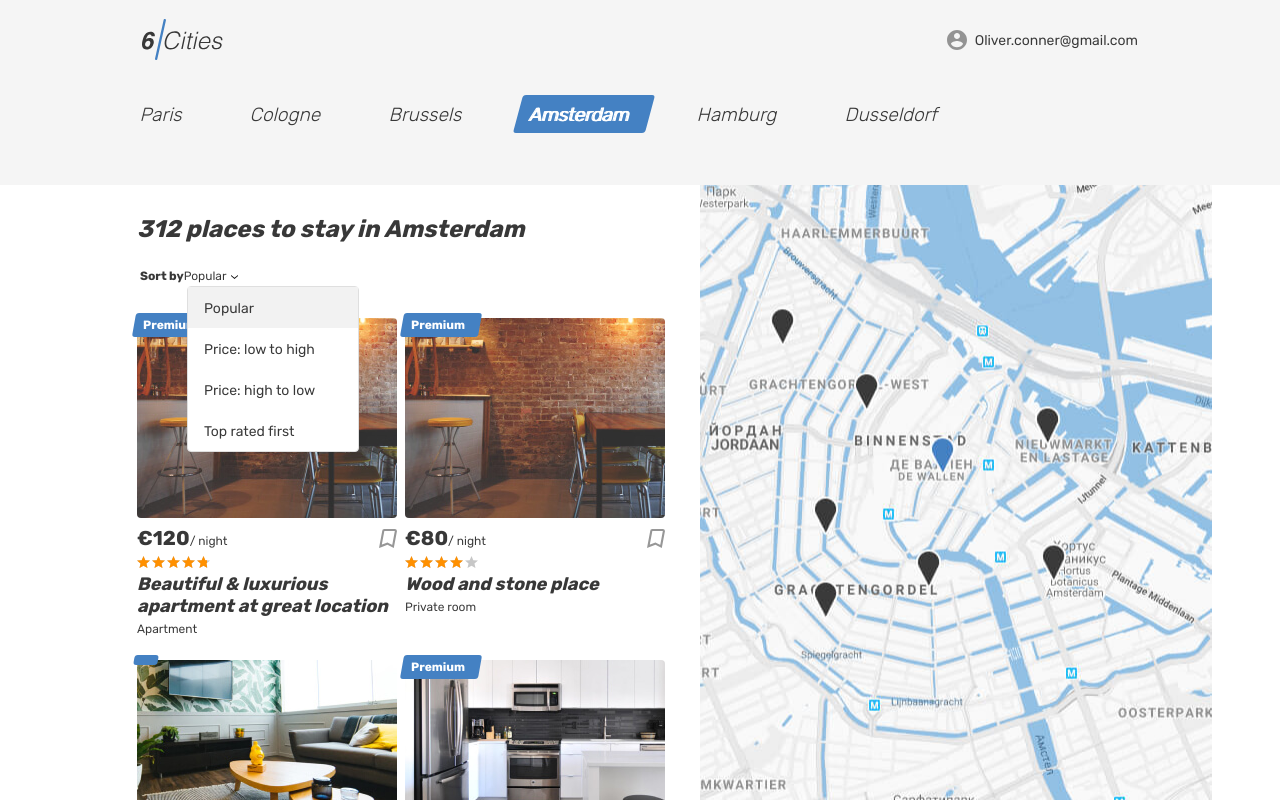
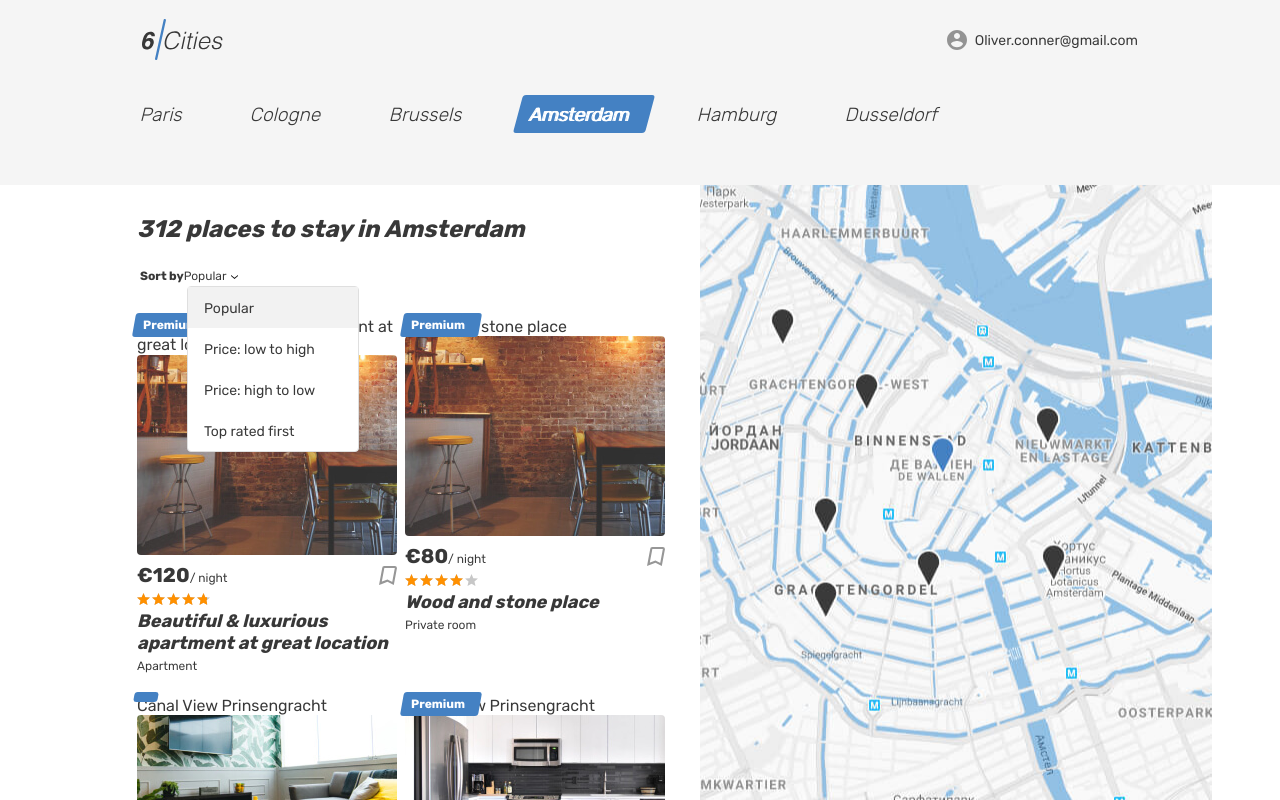
Before and after one commit to natalka77712/507023-six-cities-7, a React (Create React App) app in the folder project/: page / in a window 1280 px wide. Built offline with nearby package versions, Linux system fonts and the light colour scheme.

Commit message:
Вносит правки в соответствии с замечаниями

```diff
--- a/project/src/components/card/card.jsx
+++ b/project/src/components/card/card.jsx
@@ -1,25 +1,27 @@
 import React from 'react';
 import cardProp from './card.prop.js';
 import {Link} from 'react-router-dom';
+import PropTypes from 'prop-types';
 
 function Card (props)  {
-  const {offer} = props;
+  const {offer, onCardMouseOver} = props;
   const {title, imgPreview, price, rating, type, isPremium, id} = offer;
   const image = imgPreview[0];
 
-  const countRating = (rate) =>  `${rate / 5 * 100}%`;
+
+  const countRating = (rate) => `${rate / 5 * 100}%`;
 
   return (
-    <article className="cities__place-card place-card">
+    <article className="cities__place-card place-card" onMouseOver={onCardMouseOver}>
       <div className="place-card__mark">
         {isPremium && (
           <span>Premium</span>
         )}
       </div>
       <div className="cities__image-wrapper place-card__image-wrapper">
-        <a href="/some/valid/uri">
+        <Link to={`/offer/${id}`}>{title}
           <img className="place-card__image" src={image} width="260" height="200" alt="Place"/>
-        </a>
+        </Link>
       </div>
       <div className="place-card__info">
         <div className="place-card__price-wrapper">
@@ -51,6 +53,7 @@ function Card (props)  {
 
 Card.propTypes = {
   offer: cardProp,
+  onCardMouseOver: PropTypes.func
 };
 
 export default Card;
--- a/project/src/components/cardlist/card-list.jsx
+++ b/project/src/components/cardlist/card-list.jsx
@@ -6,16 +6,16 @@ import PropTypes from 'prop-types';
 function CardList (props) {
   const {offers} = props;
 
-  const [, setCardActive] = useState(offers[0]);
+  const [, setCardActive] = useState(offers.id);
 
-  const handleCardMouseOver = (offer) => {
-    setCardActive(offer);
+  const handleCardMouseOver = (id) => {
+    setCardActive(id);
   };
 
   return (
     <div className="cities__places-list places__list tabs__content">
       {
-        offers.map((offer) => <Card offer={offer} handleCardMouseOver={handleCardMouseOver} key={offer.id} />,
+        offers.map((offer) => <Card offer={offer} onCardMouseOver={() => handleCardMouseOver(offer.id)} key={offer.id} />,
         )
       }
     </div>
@@ -26,6 +26,7 @@ CardList.propTypes = {
   offers: PropTypes.arrayOf(
     cardProp,
   ).isRequired,
+  onCardMouseOver: PropTypes.func
 };
 
 
--- a/project/src/components/favorites/favorites.jsx
+++ b/project/src/components/favorites/favorites.jsx
@@ -1,25 +1,21 @@
 import React from 'react';
-import Header from '../header/header';
-import Footer from '../footer/footer';
+import PropTypes from 'prop-types';
+import Card from "../card/card";
 import cardProp from '../card/card.prop';
-import Card from '../card/card';
-import PropTypes from 'prop-types';
+import Footer from "../footer/footer";
 
-function Favorites(props) {
-  const {offers} = props;
+const Favorites = ({offers}) => {
 
-  const favoritePlaces = [];
+  const favouriteList = [];
 
-  offers.forEach((offer) => {
-    if (offer.isFavorite) {
-      favoritePlaces.push(offer);
+  offers.forEach((place) => {
+    if (place.isFavorite) {
+      favouriteList.push(place);
     }
   });
 
   return (
-    <div className="page">
-      <Header/>
-
+    <>
       <main className="page__main page__main--favorites">
         <div className="page__favorites-container container">
           <section className="favorites">
@@ -35,8 +31,14 @@ function Favorites(props) {
                 </div>
                 <div className="favorites__places">
                   {
-                    favoritePlaces.map((offer) => <Card offer={offer} key={offer.id} />,
-                    )
+                    favouriteList.map((offer) => {
+                      return (
+                        <Card
+                          offer={offer}
+                          key={offer.id}
+                        />
+                      );
+                    })
                   }
                 </div>
               </li>
@@ -45,9 +47,9 @@ function Favorites(props) {
         </div>
       </main>
       <Footer/>
-    </div>
+    </>
   );
-}
+};
 
 export default Favorites;
 
--- a/project/src/components/footer/footer.jsx
+++ b/project/src/components/footer/footer.jsx
@@ -4,7 +4,7 @@ import {Link} from 'react-router-dom';
 function Footer () {
   return (
     <footer className="footer container">
-      <Link className="footer__logo-link" href="/">
+      <Link className="footer__logo-link" to="/">
         <img className="footer__logo" src="img/logo.svg" alt="6 cities logo" width="64" height="33"/>
       </Link>
     </footer>
```
